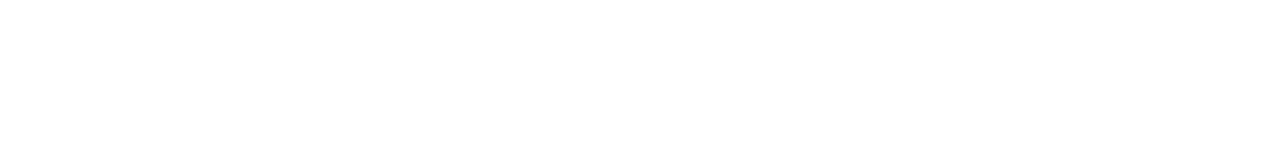
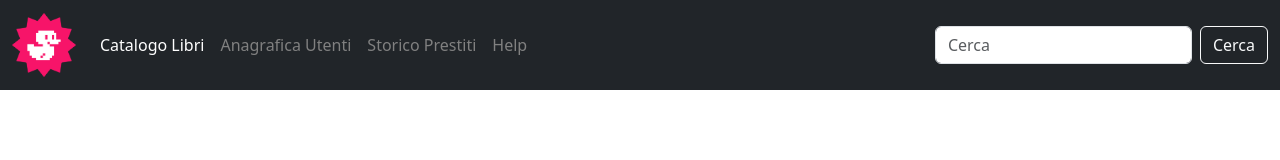
Before and after one commit to simonelupone/html-css-bootstrap-dashboard, a plain HTML site: page index.html in a window 1280 px wide. Drawn offline with nearby package versions, Linux system fonts and the light colour scheme.

Commit message:
[FEAT]: add header with navbar component add fontawesome link add custom style to navbar component

```diff
--- a/css/style.css
+++ b/css/style.css
@@ -0,0 +1,19 @@
+.navbar-brand img {
+    max-width: 64px;
+}
+
+nav.navbar a.nav-link {
+    color: gray
+}
+
+nav.navbar a.nav-link.active {
+    color: #fff;
+}
+
+nav.navbar button.navbar-toggler {
+    padding: 10px 18px;
+    border: 1px solid gray;
+    box-shadow: none;
+    color: gray;
+    line-height: unset;
+}
--- a/index.html
+++ b/index.html
@@ -7,11 +7,53 @@
     <title>Dashboard</title>
     <link rel="stylesheet" href="./css/style.css">
 
+    <link rel="stylesheet" href="https://cdnjs.cloudflare.com/ajax/libs/font-awesome/6.7.2/css/all.min.css"
+        integrity="sha512-Evv84Mr4kqVGRNSgIGL/F/aIDqQb7xQ2vcrdIwxfjThSH8CSR7PBEakCr51Ck+w+/U6swU2Im1vVX0SVk9ABhg=="
+        crossorigin="anonymous" referrerpolicy="no-referrer" />
+
     <link href="https://cdn.jsdelivr.net/npm/bootstrap@5.3.3/dist/css/bootstrap.min.css" rel="stylesheet"
         integrity="sha384-QWTKZyjpPEjISv5WaRU9OFeRpok6YctnYmDr5pNlyT2bRjXh0JMhjY6hW+ALEwIH" crossorigin="anonymous">
 </head>
 
 <body>
+    <header>
+        <nav class="navbar navbar-expand-lg bg-dark">
+            <div class="container-fluid">
+                <a class="navbar-brand" href="#">
+                    <img src="./img/duck.png" alt="">
+                </a>
+                <button class="navbar-toggler" type="button" data-bs-toggle="collapse"
+                    data-bs-target="#navbarSupportedContent" aria-controls="navbarSupportedContent"
+                    aria-expanded="false" aria-label="Toggle navigation">
+                    <i class="fa-solid fa-bars fa-2xl"></i>
+                </button>
+                <div class="collapse navbar-collapse" id="navbarSupportedContent">
+                    <ul class="navbar-nav me-auto mb-2 mb-lg-0">
+                        <li class="nav-item">
+                            <a class="nav-link active" aria-current="page" href="#">Catalogo Libri</a>
+                        </li>
+                        <li class="nav-item">
+                            <a class="nav-link" href="#">Anagrafica Utenti</a>
+                        </li>
+                        <li class="nav-item">
+                            <a class="nav-link" href="#" role="button">
+                                Storico Prestiti
+                            </a>
+                        </li>
+                        <li class="nav-item">
+                            <a class="nav-link" href="#">Help</a>
+                        </li>
+                    </ul>
+                    <form class="d-flex" role="search">
+                        <input class="form-control me-2" type="search" placeholder="Cerca" aria-label="Search">
+                        <button class="btn btn-outline-light" type="submit">Cerca</button>
+                    </form>
+                </div>
+            </div>
+        </nav>
+    </header>
+
+
 
 
     <script src="https://cdn.jsdelivr.net/npm/bootstrap@5.3.3/dist/js/bootstrap.bundle.min.js"
```
